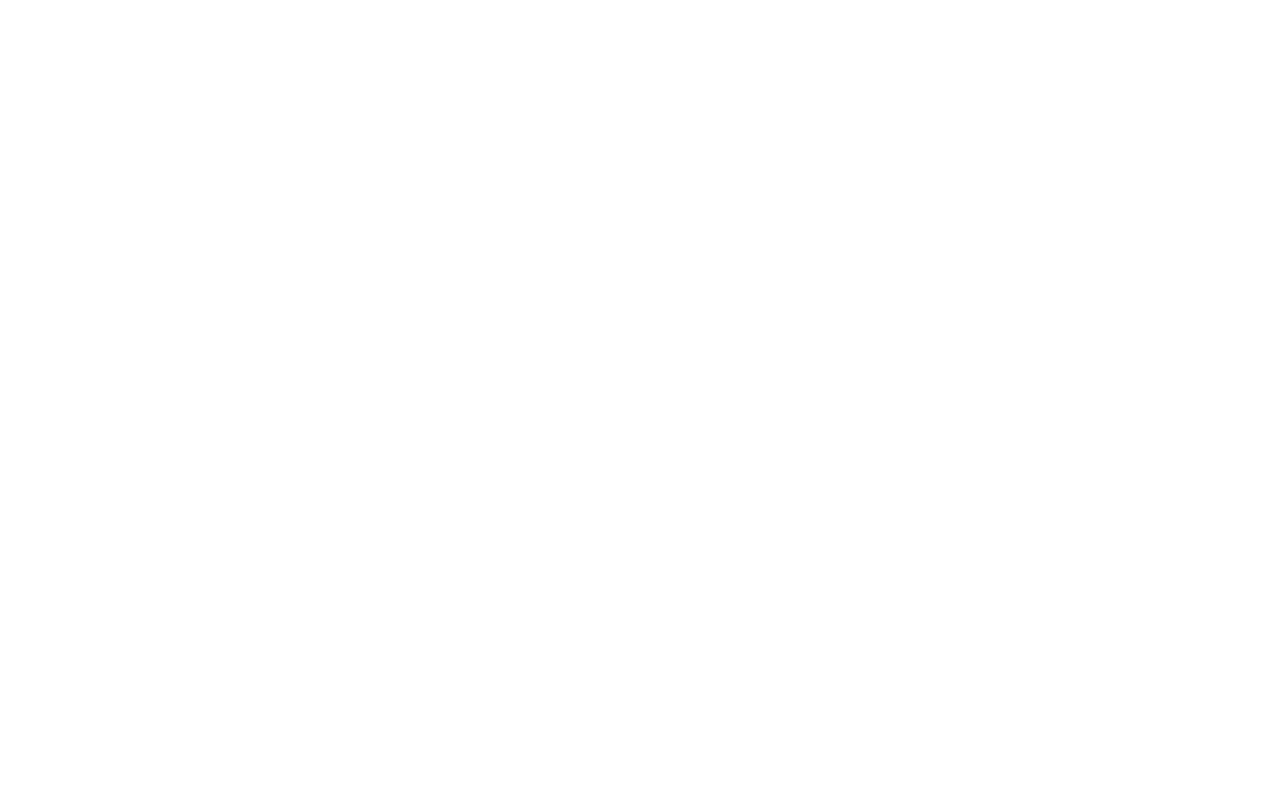
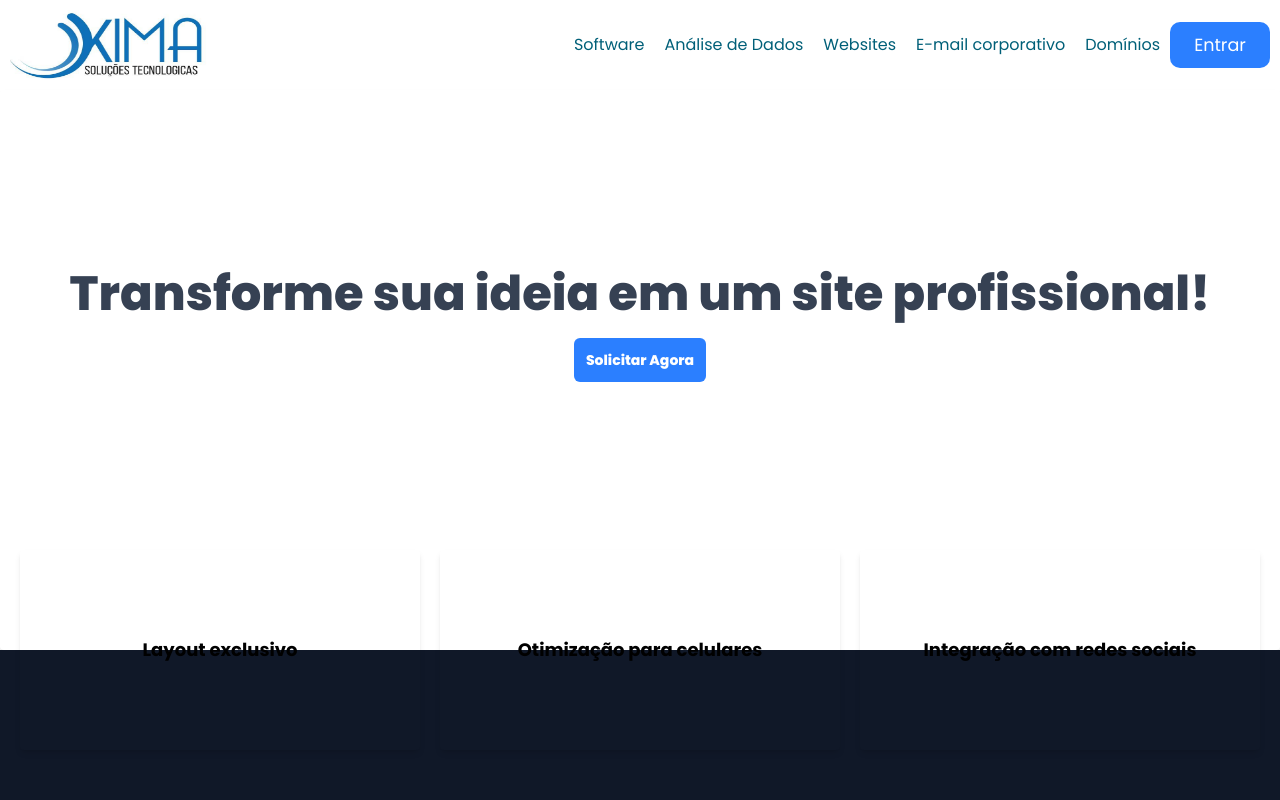
Before and after one commit to albertopedro998/learn-react, a React (Vite) app: page /website in a window 1280 px wide. Before the commit this address had no page. Shown: the top 800 px of the page. Built offline with nearby package versions, Linux system fonts and the light colour scheme.

Commit message:
Iniciando a página Website

```diff
--- /dev/null
+++ b/src/pages/Website/index.jsx
@@ -0,0 +1,61 @@
+import Card from "../Dominio/Card";
+import Titulo from "../../components/Titulo";
+import Button from "../../components/Button/Button";
+import Text from "../../components/Text";
+import fundo from "../../assets/images/people/fd.jpg";
+import { FaClosedCaptioning } from "react-icons/fa6";
+
+export default function Website() {
+  const anunciosSites = [
+    {
+      id: Math.random(),
+      text: "Layout exclusivo",
+    },
+    {
+      id: Math.random(),
+      text: "Otimização para celulares",
+    },
+    {
+      id: Math.random(),
+      text: "Integração com redes sociais",
+    },
+  ];
+  return (
+    <div className="">
+      <Card
+        className={` min-h-[70vh] text-center flex flex-col justify-center items-center gap-7`}
+      >
+        <Titulo
+          as="h2"
+          data-aos="slide-up"
+          className={` h-full w-full bg-[rgba(0,0,0,.5)] fixed top-0 text-white md:container font-extrabold text-center flex flex-col justify-center bottom-0 md:static md:bg-[white] md:text-gray-700 z-2 md:z-0 `}
+        >
+          Transforme sua ideia em um site profissional!
+          <Button
+            className={`bg-blue-500 m-5 p-3 max-w-100 mx-auto cursor-pointer rounded-md text-sm text-white `}
+          >
+            Solicitar Agora
+          </Button>
+          <Button className="bg-transparent absolute top-0 right-3 md:hidden text-red-500 cursor-pointer " onClick={""}>
+            x
+          </Button>
+        </Titulo>
+        <Text data-aos="fade-right">
+          Criamos websites modernos, rápidos e responsivos para destacar o seu
+          negócio no mundo digital.
+        </Text>
+        <div className="flex gap-5 justify-center flex-wrap " data-aos="slide-up">
+          {anunciosSites.map((item) => (
+            <Card
+              key={item.id}
+              className={`w-100 h-50 flex items-center justify-center text-lg font-bold`}
+            >
+              {item.text}
+            </Card>
+          ))}
+        </div>
+        <Text data-aos="fade-left">Tenha mais visibilidade online!</Text>
+      </Card>
+    </div>
+  );
+}
--- a/src/routes.jsx
+++ b/src/routes.jsx
@@ -1,7 +1,8 @@
 import { BrowserRouter, Routes, Route } from "react-router-dom";
+import Layout from "./pages/Layout";
+import Home from "./Home";
 import Software from "./pages/Software";
-import Home from "./Home";
-import Layout from "./pages/Layout";
+import Website from "./pages/Website";
 import Dominio from "./pages/Dominio";
 import Registar from "./pages/Dominio/Registar";
 
@@ -12,6 +13,7 @@
         <Route path="/" element={ <Layout />}>
             <Route index element={<Home />}></Route>
             <Route path="/Software" element={<Software />}></Route>
+            <Route path="/website" element={<Website />}></Route>
             <Route path="/domain" element={<Dominio />}></Route>
             <Route path="/domain/registar/:id" element={<Registar />}></Route>
         </Route>
```
Also changed, not shown: src/assets/images/people/fd.jpg (added), src/assets/images/people/fd2.jpg (added).
